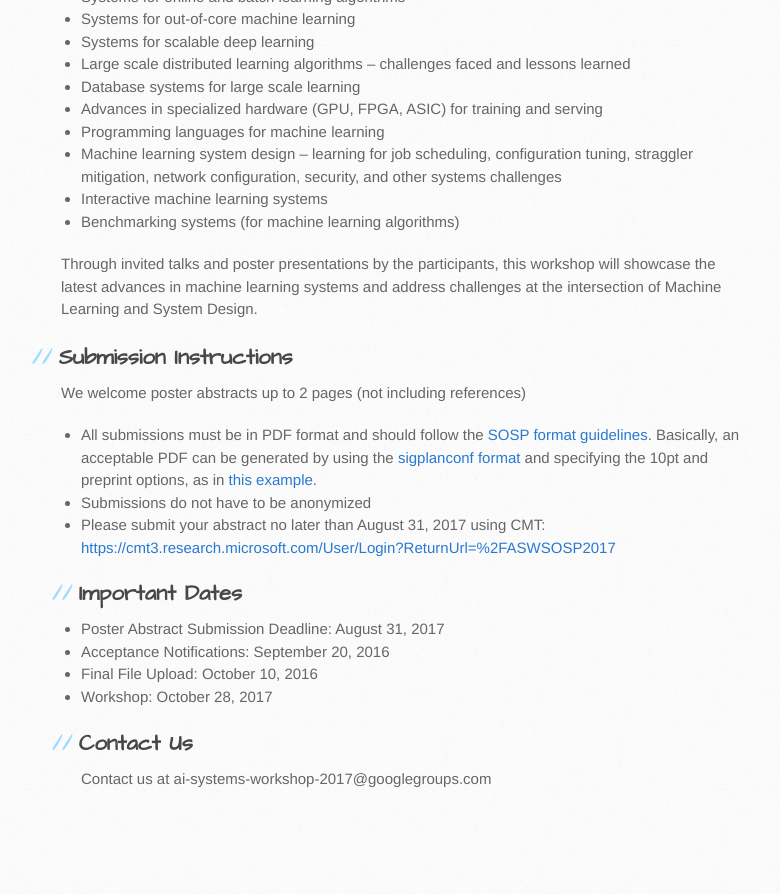
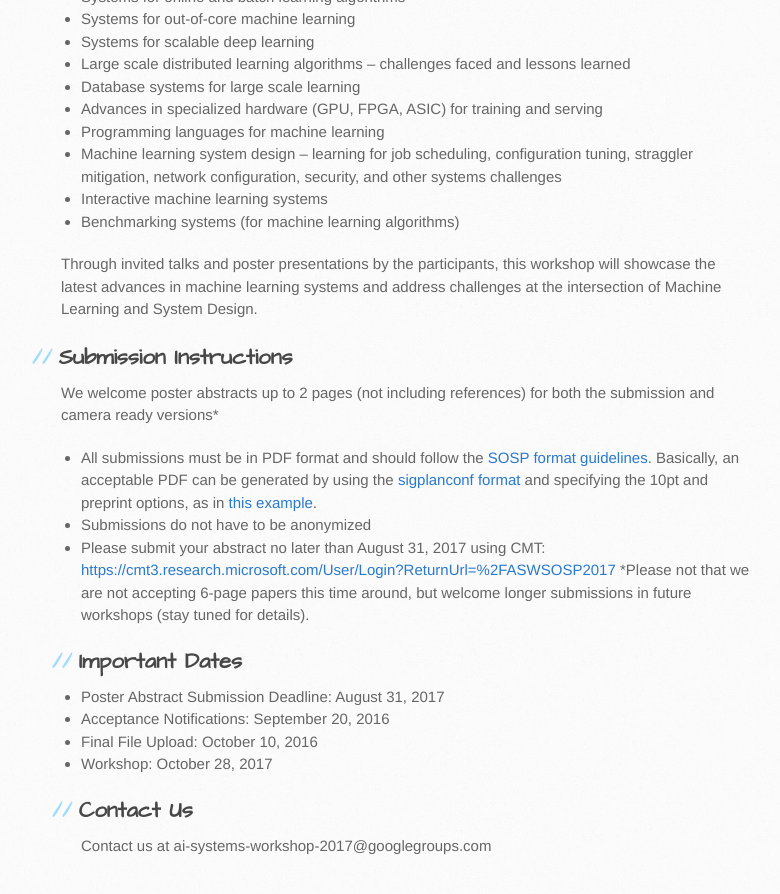
Before and after one commit to LearningSys/sosp17, a Jekyll site: the page built from cfp.md, in a window 1280 px wide and 900 px high, scrolled down 898 px. Shown: the top 894 px of the window, without its empty margins (109-889 px from the left). Built offline with Jekyll 4.4.1, drawn with Linux system fonts in a browser that asks for light colours; our own code applies the rules of GitHub Pages for plain Markdown files; the repository's description, which GitHub fills in, is left out; before the commit the page ends 1731 px from its top, so only the background shows below that.

Commit message:
Update cfp.md

```diff
--- a/cfp.md
+++ b/cfp.md
@@ -19,10 +19,11 @@ We welcome high quality posters summarizing work in the broad area of large scal
 
 Through invited talks and poster presentations by the participants, this workshop will showcase the latest advances in machine learning systems and address challenges at the intersection of Machine Learning and System Design.
 ## Submission Instructions
-We welcome poster abstracts up to 2 pages (not including references)
+We welcome poster abstracts up to 2 pages (not including references) for both the submission and camera ready versions*
 * All submissions must be in PDF format and should follow the [SOSP format guidelines](https://www.sigops.org/sosp/sosp17/submission-rules.html). Basically, an acceptable PDF can be generated by using the [sigplanconf format](http://www.sigplan.org/Resources/Author/#sigplanconf-format) and specifying the 10pt and preprint options, as in [this example](http://www.eecs.umich.edu/~pmchen/sosp/sosp17-template.tex).
 * Submissions do not have to be anonymized
 * Please submit your abstract no later than August 31, 2017 using CMT: <https://cmt3.research.microsoft.com/User/Login?ReturnUrl=%2FASWSOSP2017>
+*Please not that we are not accepting 6-page papers this time around, but welcome longer submissions in future workshops (stay tuned for details).
 ## Important Dates
 * Poster Abstract Submission Deadline: August 31, 2017
 * Acceptance Notifications: September 20, 2016
```
